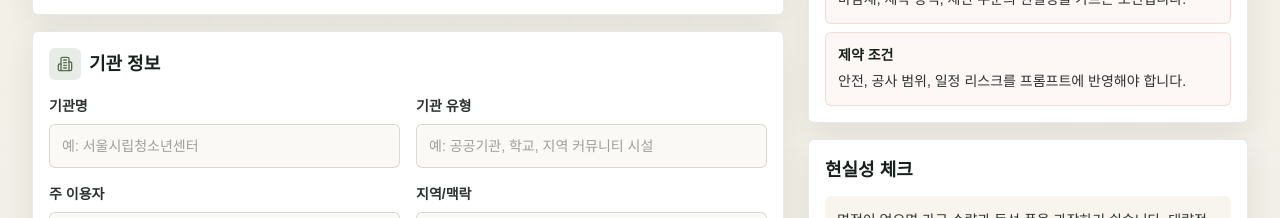
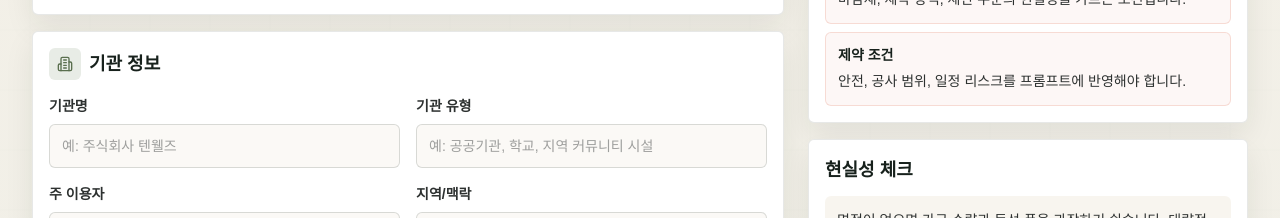
Before and after one commit to wons-10wells/space-planning-workshop, a Next.js app: page / in a window 1280 px wide. Shown: the part 780-998 px from the top of the page. Built offline with nearby package versions, Linux system fonts and the light colour scheme.

Commit message:
Update organization name placeholder

```diff
--- a/app/page.tsx
+++ b/app/page.tsx
@@ -162,7 +162,7 @@ const sections: Array<{
     title: "기관 정보",
     icon: <Building2 className="h-4 w-4" />,
     fields: [
-      { key: "organizationName", label: "기관명", placeholder: "예: 서울시립청소년센터" },
+      { key: "organizationName", label: "기관명", placeholder: "예: 주식회사 텐웰즈" },
       { key: "organizationType", label: "기관 유형", placeholder: "예: 공공기관, 학교, 지역 커뮤니티 시설" },
       { key: "users", label: "주 이용자", placeholder: "예: 초등 고학년, 보호자, 지역 주민" },
       { key: "region", label: "지역/맥락", placeholder: "예: 오래된 주거지와 시장 사이의 생활권" },
--- a/index.html
+++ b/index.html
@@ -524,7 +524,7 @@
           ["teamName", "팀/그룹명", "예: 3조, 청소년 공간팀, 브랜드 A팀"],
         ]],
         ["기관 정보", "⌂", [
-          ["organizationName", "기관명", "예: 서울시립청소년센터"],
+          ["organizationName", "기관명", "예: 주식회사 텐웰즈"],
           ["organizationType", "기관 유형", "예: 공공기관, 학교, 지역 커뮤니티 시설"],
           ["users", "주 이용자", "예: 초등 고학년, 보호자, 지역 주민"],
           ["region", "지역/맥락", "예: 오래된 주거지와 시장 사이의 생활권"],
```
